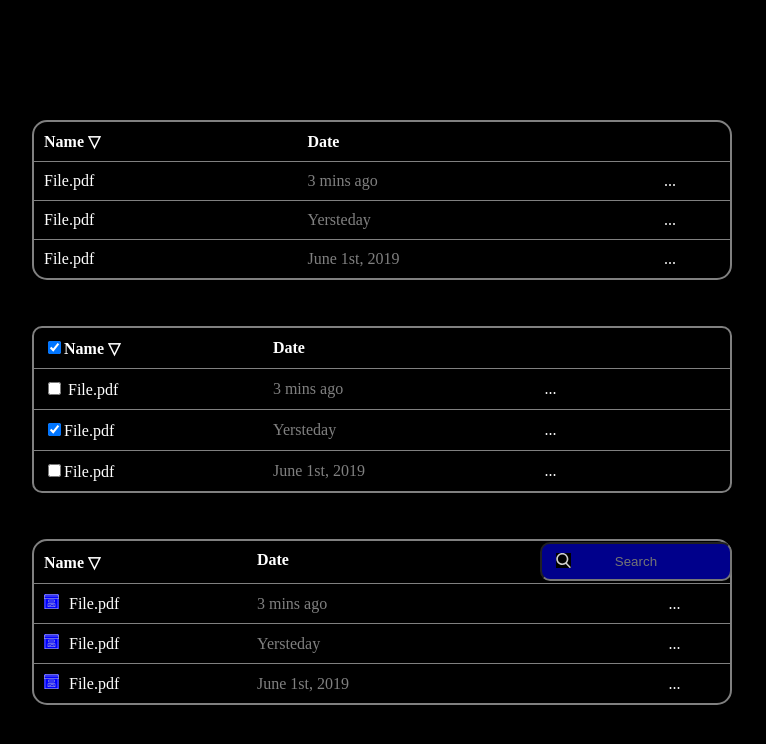
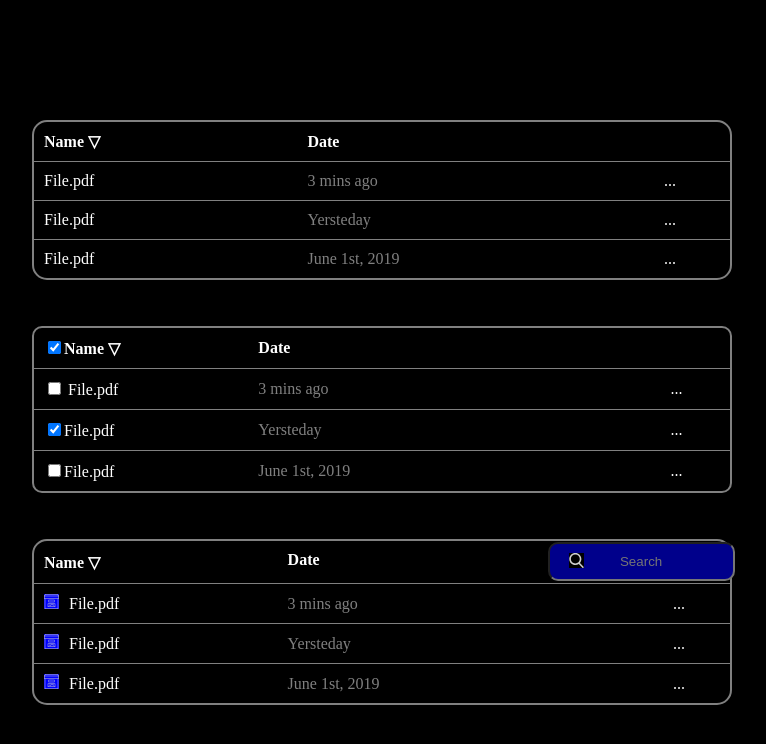
Before and after one commit to massagexandr/table-4-, a plain HTML site: page index.html in a window 1280 px wide. Shown: the whole page, without its empty margins (26-792 px from the left). Drawn offline with Linux system fonts and the light colour scheme.

Commit message:
beta version-02

```diff
--- a/css/Table_Style.css
+++ b/css/Table_Style.css
@@ -34,8 +34,12 @@ table {
   height: 15px;
   border-top: none;
 }
-.line-b1{
+
+.line-b1 {
   text-align: center;
+}
+.line-b2 {
+  width: 10%;
 }
 
 td,
@@ -47,11 +51,6 @@ th {
   padding: 10px;
 }
 
-.line02 {
-  text-align: left;
-
-}
-
 .line4 {
   color: gray;
   margin-right: 30px;
@@ -59,16 +58,27 @@ th {
 
 .line2 {
   color: grey;
+  width: 115px;
 }
 
 .line1 {
   color: white;
+}
+.line2-b3 {
+  color: grey;
+}
 
+.line1-b2{
+  width: 50px;
+}
+
+.line1-b3{
+ width: 35%;
 }
 
 .Search {
   background: #00008B;
-  width: 47%;
+  width: 49%;
   height: 33px;
   text-align: center;
   border-radius: 10px;
@@ -100,13 +110,12 @@ th {
   width: 15px;
   height: 15px;
   margin-right: 10px;
-
 }
 
 .Serch-line {
   position: relative;
   bottom: 27px;
-  left: 283px;
+  left: 260px;
   height: 4px;
 
 }
@@ -115,7 +124,7 @@ th {
   width: 15px;
   height: 15px;
   position: relative;
-  right: 180px;
+  right: 170px;
   bottom: -2px;
   background: black;
 }
--- a/index.html
+++ b/index.html
@@ -48,7 +48,7 @@
             </tr>
         </thead>
         <tr>
-            <td><input type="checkbox" name="File.pdf" value="yes"> File.pdf</td>
+            <td class="line1-b2"><input type="checkbox" name="File.pdf" value="yes"> File.pdf</td>
             <td class="line2">3 mins ago</td>
             <td class="line-b2">...</td>
         </tr>
@@ -80,18 +80,18 @@
             </tr>
         </thead>
         <tr>
-            <td class="line1"><img class="archive" src="img/archive.svg" alt="file">File.pdf</td>
-            <td class="line2">3 mins ago</td>
+            <td class="line1-b3"><img class="archive" src="img/archive.svg" alt="file">File.pdf</td>
+            <td class="line2-b3">3 mins ago</td>
             <td>...</td>
         </tr>
         <tr>
             <td><img class="archive" src="img/archive.svg" alt="file">File.pdf</td>
-            <td class="line2">Yersteday</td>
+            <td class="line2-b3">Yersteday</td>
             <td>...</td>
         </tr>
         <tr>
             <td><img class="archive" src="img/archive.svg" alt="file">File.pdf</td>
-            <td class="line2">June 1st, 2019</td>
+            <td class="line2-b3">June 1st, 2019</td>
             <td>...</td>
         </tr>
 
```
